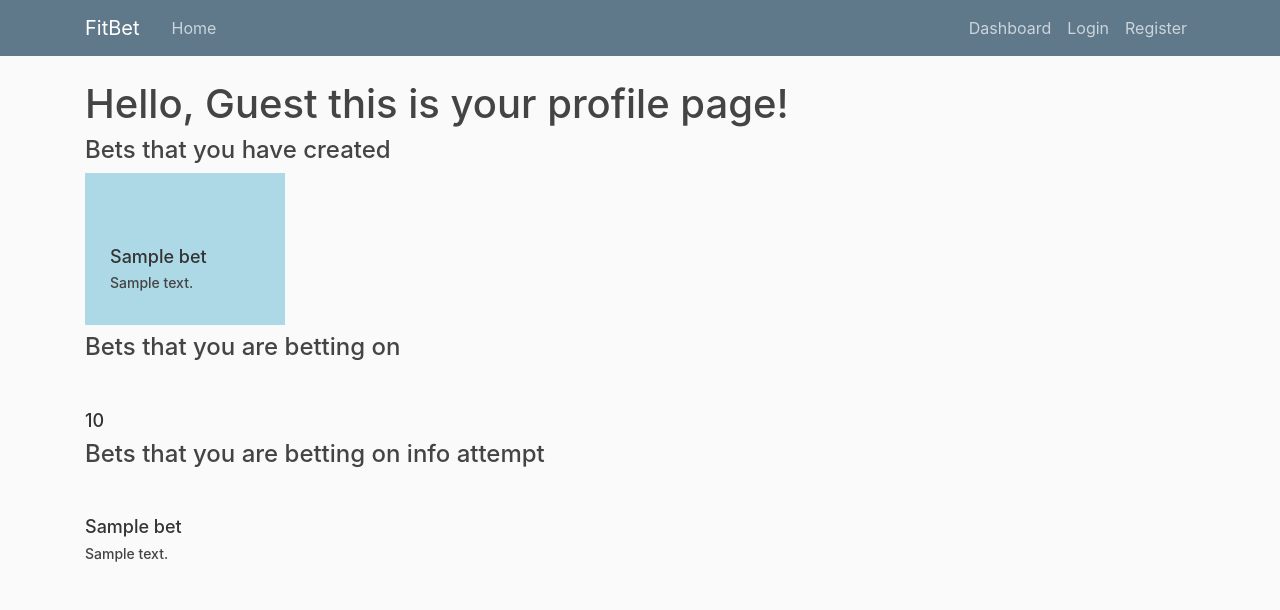
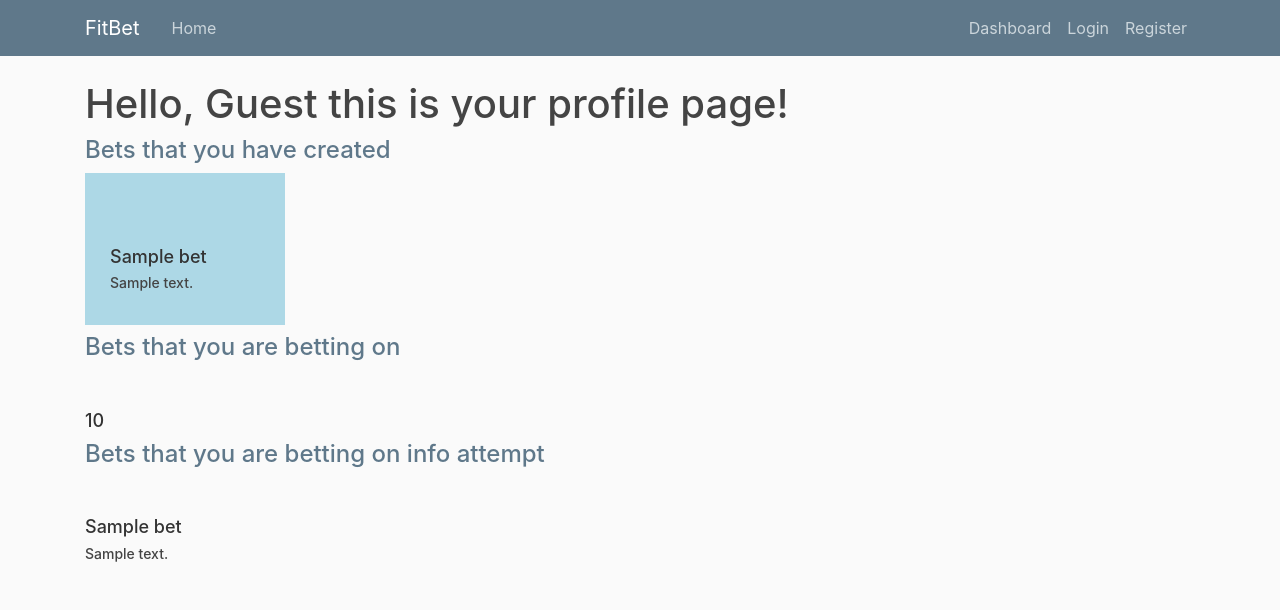
Before and after one commit to greengro/FitBet, a Django app: page /profile/ in a window 1280 px wide. Shown: the top 610 px of the page. Run offline with Django 3.2, Linux system fonts and the light colour scheme; tables that the repository leaves empty hold one stand-in row (values such as "Sample post").

Commit message:
style changes

```diff
--- a/fitbet/users/static/users/main.css
+++ b/fitbet/users/static/users/main.css
@@ -6,6 +6,11 @@ body {
 
 h1, h2, h3, h4, h5, h6 {
   color: #444444;
+}
+
+h6 {
+  color: red;
+  font-size: 50px;
 }
 
 ul {
--- a/fitbet/users/templates/users/profile.html
+++ b/fitbet/users/templates/users/profile.html
@@ -1,24 +1,12 @@
 {% extends 'users/base.html' %}
 
 {% block content %}
-
-    <h1>Hello, {{ user.username|default:'Guest' }} this is your profile page!  </h1>
-
-    <h4>Bets that you have created </h4>
-    {% for obj in bets %}
     <style>
         label {
           background-color: lightblue;
           width: 200px;
           padding: 25px;
          }
-         &::before {
-            display: inline-block;
-            vertical-align: middle;
-            margin: 0 0.5em;
-         }
-        </style>
-        <style>
          h2 {
             color: #333333;
             margin-top: 3rem;
@@ -27,7 +15,17 @@
         h3 {
             font-size:14px;
         }
+        h4 {
+            color: #5f788a;
+        }
     </style>
+
+    <h1>Hello, {{ user.username|default:'Guest' }} this is your profile page!  </h1>
+
+    <h4>Bets that you have created </h4>
+    {% for obj in bets %}
+
+
     <label>
         <h2>{{ obj.title }}</h2>
         <h3>{{ obj.description }}</h3>
@@ -43,6 +41,7 @@
     {% endfor %}
 
     <h4>Bets that you are betting on info attempt </h4>
+
     {% for obj in placed_desc %}
 
     <h2>{{ obj.title }}</h2>
```
Also changed, not shown: fitbet/users/templates/users/dashboard.html (+9 -5 lines). Lines whose indentation alone changed are shown as unchanged.
